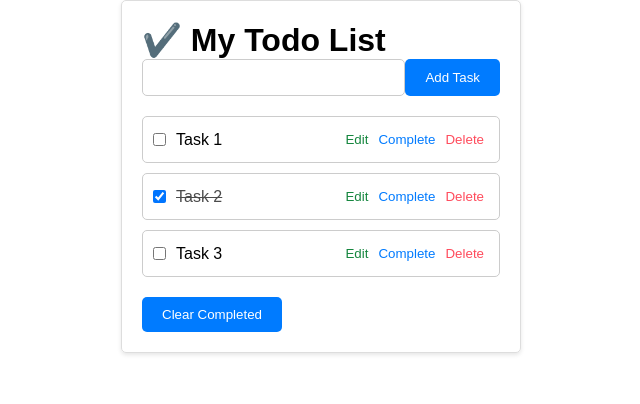
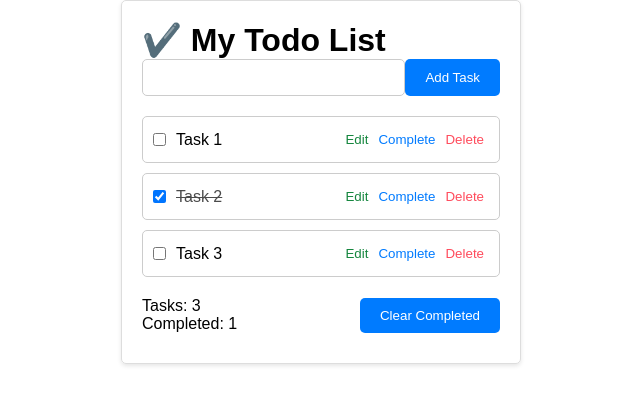
Before and after one commit to valentino111/todo-app-react, a React (Create React App) app: page / in a window 1280 px wide. Shown: the top 404 px of the page, without its empty margins (319-959 px from the left). Built offline with nearby package versions, Linux system fonts and the light colour scheme.

Commit message:
Tasks Count.

```diff
--- a/src/App.js
+++ b/src/App.js
@@ -53,7 +53,10 @@ function TodoApp() {
         onToggleTask={handleToggleTask}
         onEditTask={handleEditTask}
       ></TaskList>
-      <ClearCompleted onClearCompleted={handleClearCompleted} />
+      <div className="task-count-and-clear">
+        <TasksCount tasks={tasks} />
+        <ClearCompleted onClearCompleted={handleClearCompleted} />
+      </div>
     </div>
   );
 }
@@ -169,3 +172,20 @@ function ClearCompleted({ onClearCompleted }) {
     </button>
   );
 }
+
+function TasksCount({ tasks }) {
+  const completedTasks = tasks.filter((task) => task.completed).length;
+
+  return (
+    <div>
+      <p>
+        <label>Tasks: </label>
+        <label>{tasks.length}</label>
+      </p>
+      <p>
+        <label>Completed: </label>
+        <label>{completedTasks}</label>
+      </p>
+    </div>
+  );
+}
--- a/src/index.css
+++ b/src/index.css
@@ -104,3 +104,10 @@ body {
 .add-button:hover {
   background-color: #0056b3;
 }
+
+.task-count-and-clear {
+  display: flex; /* Use flexbox for horizontal layout */
+  align-items: center; /* Align items vertically at the center */
+  justify-content: space-between; /* Space components evenly */
+  margin: 10px 0; /* Optional margin for spacing */
+}
```
